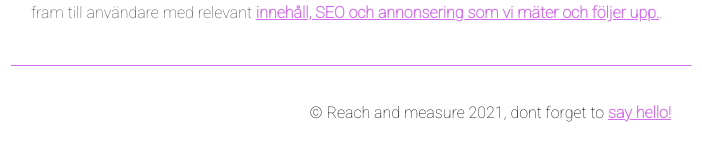
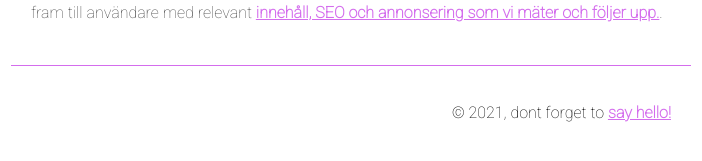
Before and after one commit to reachandmeasure/RetM, a Jekyll site: the page built from index.md, in a window 1280 px wide. Shown: the part 260-421 px from the top of the page, without its empty margins (289-991 px from the left). Built offline with Jekyll 4.4.1, drawn with Linux system fonts in a browser that asks for light colours.

Commit message:
Update footer.html

```diff
--- a/_includes/footer.html
+++ b/_includes/footer.html
@@ -1,3 +1,3 @@
 <footer>
-    <p>© Reach and measure 2021, dont forget to <a href="mailto:hello@reachandmeasure.se??subject=Love%20your%20site">say hello!</a></p>
+    <p>© {{side.title}} 2021, dont forget to <a href="mailto:hello@reachandmeasure.se??subject=Love%20your%20site">say hello!</a></p>
 </footer>
```
